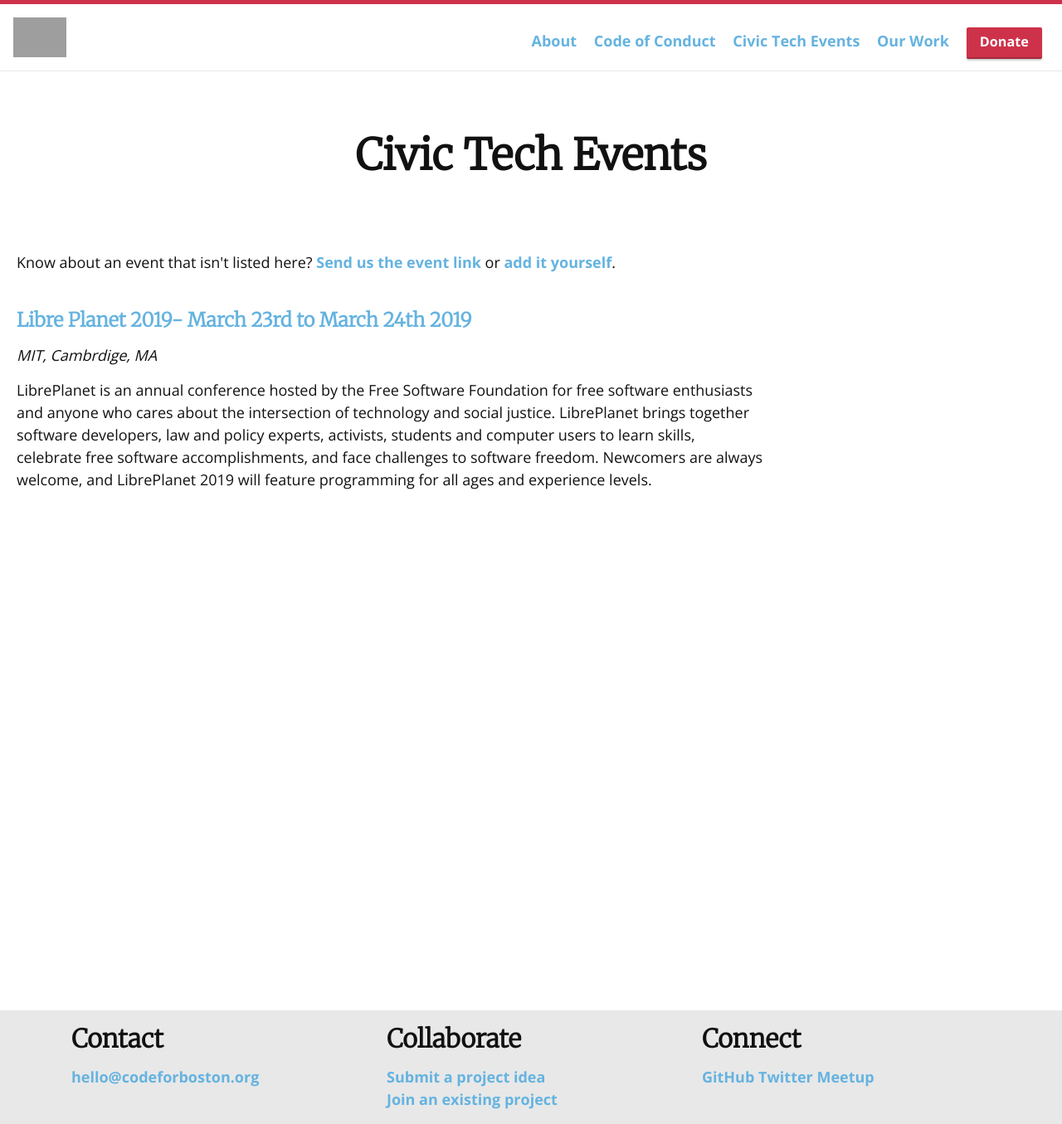
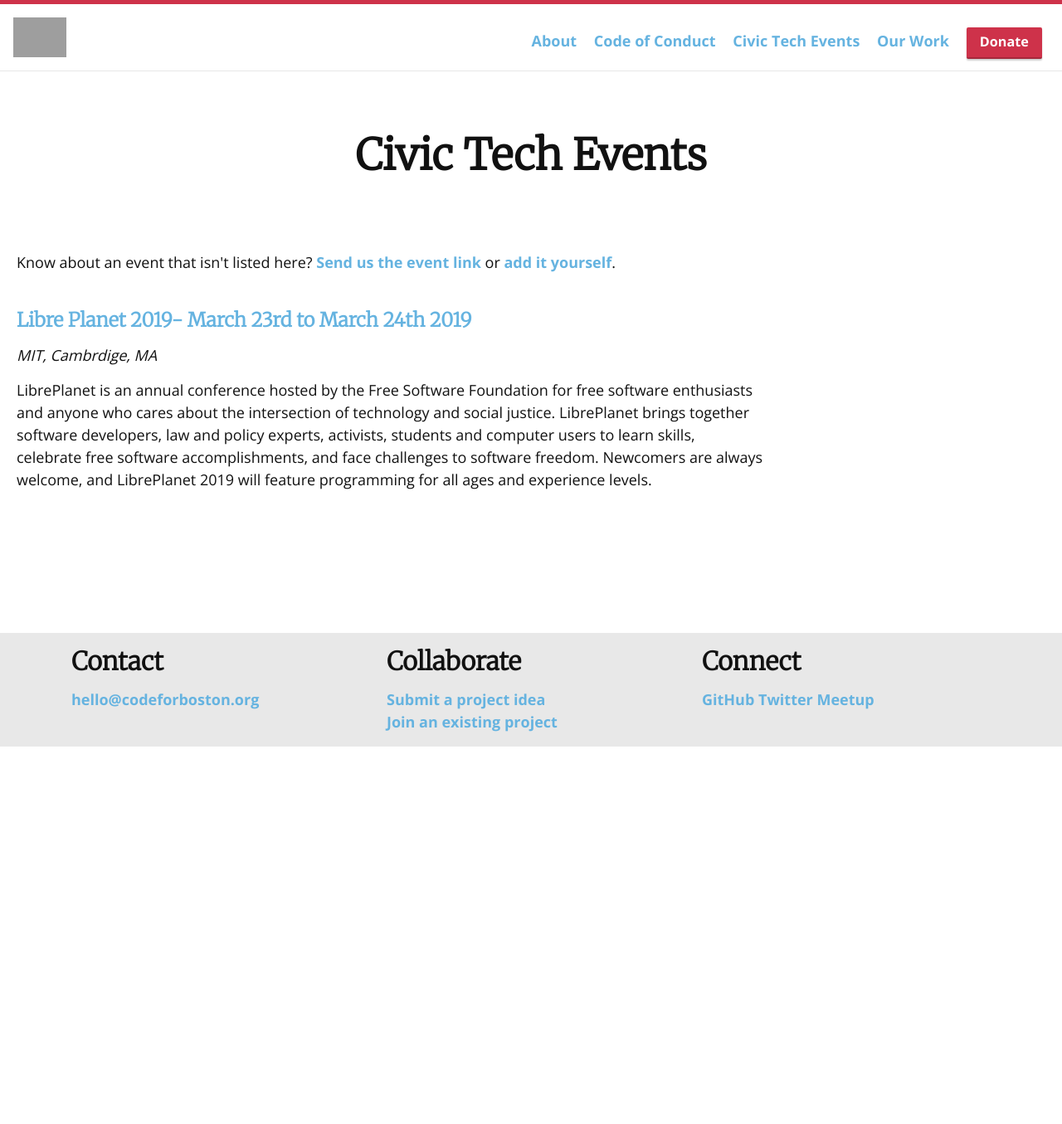
Before and after one commit to codeforboston/codeforboston.org, a Jekyll site: the page built from event.html, in a window 1280 px wide. Shown: the whole page at 83% size. Built offline with Jekyll 4.4.1, drawn with Linux system fonts in a browser that asks for light colours; nearby versions of some CDN libraries; after the commit the page ends 1204 px from its top, so only the background shows below that; grey boxes are pictures that could not be loaded.

Commit message:
Issue #73 Lock footer to bottom but allow scrolling

```diff
--- a/css/main.scss
+++ b/css/main.scss
@@ -82,8 +82,8 @@
     font-weight: bold;
 }
 
-.page-content section {
-    margin-bottom: 4rem;
+.page-content {
+    margin-bottom: 300px;
 }
 
 .centered {
@@ -133,6 +133,7 @@
 
 .site-footer {
     background: #e8e8e8;
+    position: fixed;
     color: #111;
     box-sizing: border-box;
     right: 0;
```
